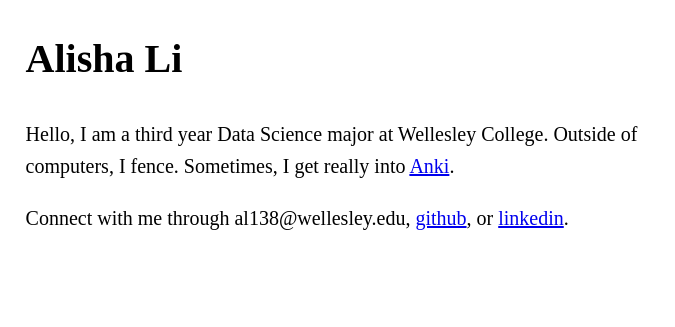
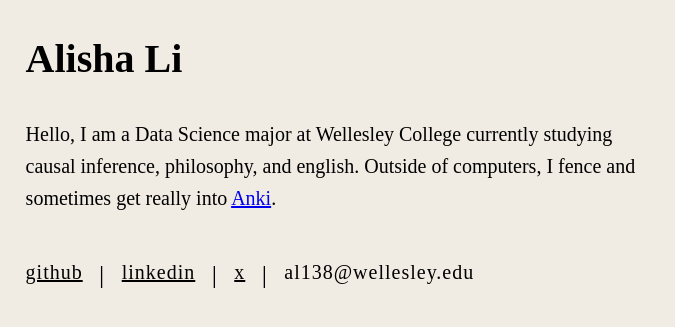
Before and after one commit to alisha-li/alishali.info, a Flask app: page / in a window 1280 px wide. Shown: the top 327 px of the page, without its empty margins (0-675 px from the left). Run offline with Flask 3, Linux system fonts and the light colour scheme.

Commit message:
update background, favicon, social links

```diff
--- a/static/css/main.css
+++ b/static/css/main.css
@@ -5,4 +5,20 @@ body {
     width: 50%;
     line-height: 1.6;
     margin-left: 2%;
+    background-color: #f0ece4;
 }
+
+.socials {
+    margin-top: 2em;
+    letter-spacing: 0.05em;
+}
+
+.socials a {
+    color: inherit;
+}
+
+.socials .separator {
+    margin: 0 0.4em;
+    font-size: 1.3em;
+    vertical-align: middle;
+}
--- a/templates/index.html
+++ b/templates/index.html
@@ -11,9 +11,11 @@
   </head>
   <body>
     <h1>Alisha Li</h1>
-    Hello, I am a third year Data Science major at Wellesley College. Outside of computers, I fence. Sometimes, I get really into <a href="/anki-heatmap">Anki</a>.
+    Hello, I am a Data Science major at Wellesley College currently studying causal inference, philosophy, and english. Outside of computers, I fence and sometimes get really into <a href="/anki-heatmap">Anki</a>.
 
-    <p>Connect with me through al138@wellesley.edu, <a href="https://github.com/alisha-li">github</a>, or <a href="https://www.linkedin.com/in/alishali138/">linkedin</a>.</p>
+    <p class="socials">
+      <a href="https://github.com/alisha-li">github</a> <span class="separator">|</span> <a href="https://www.linkedin.com/in/alishali138/">linkedin</a> <span class="separator">|</span> <a href="https://x.com/xalishali">x</a> <span class="separator">|</span> al138@wellesley.edu
+    </p>
 
   </body>
 </html>
```
Also changed, not shown: static/favicon.png.
